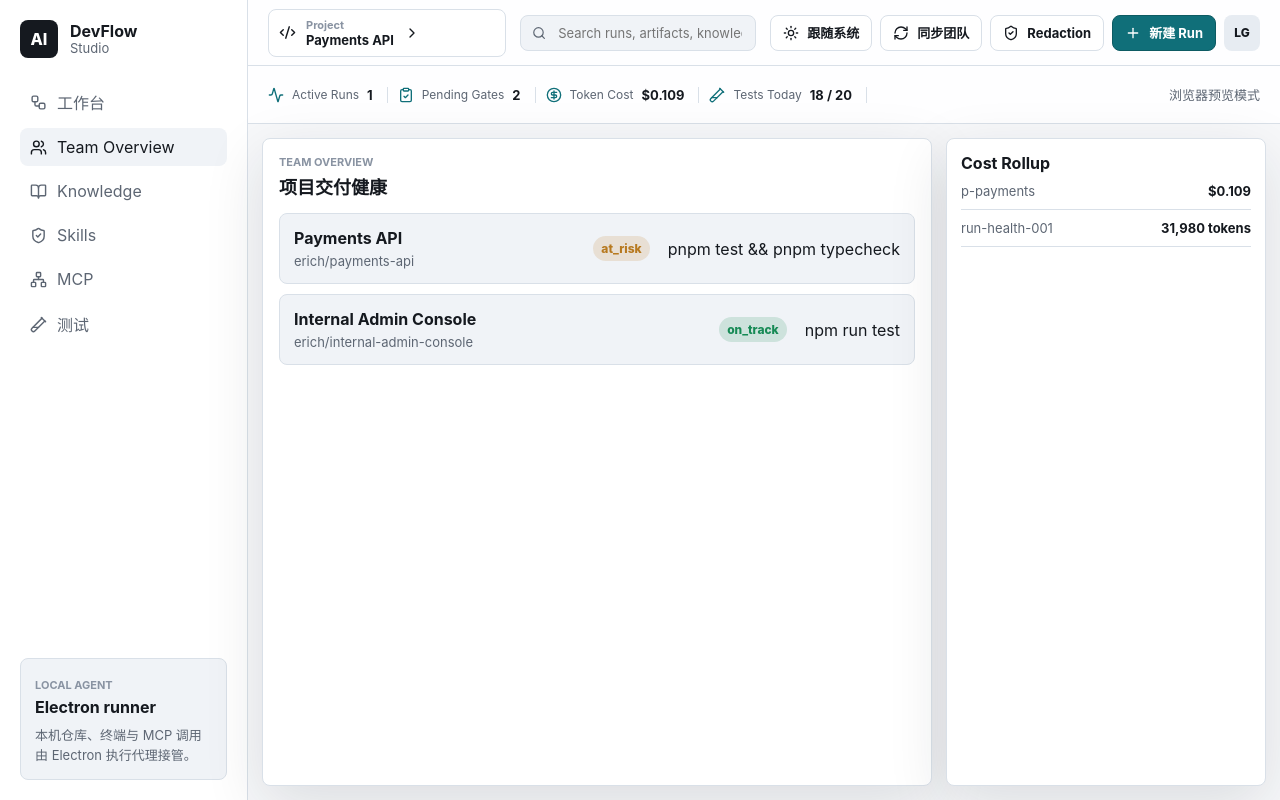
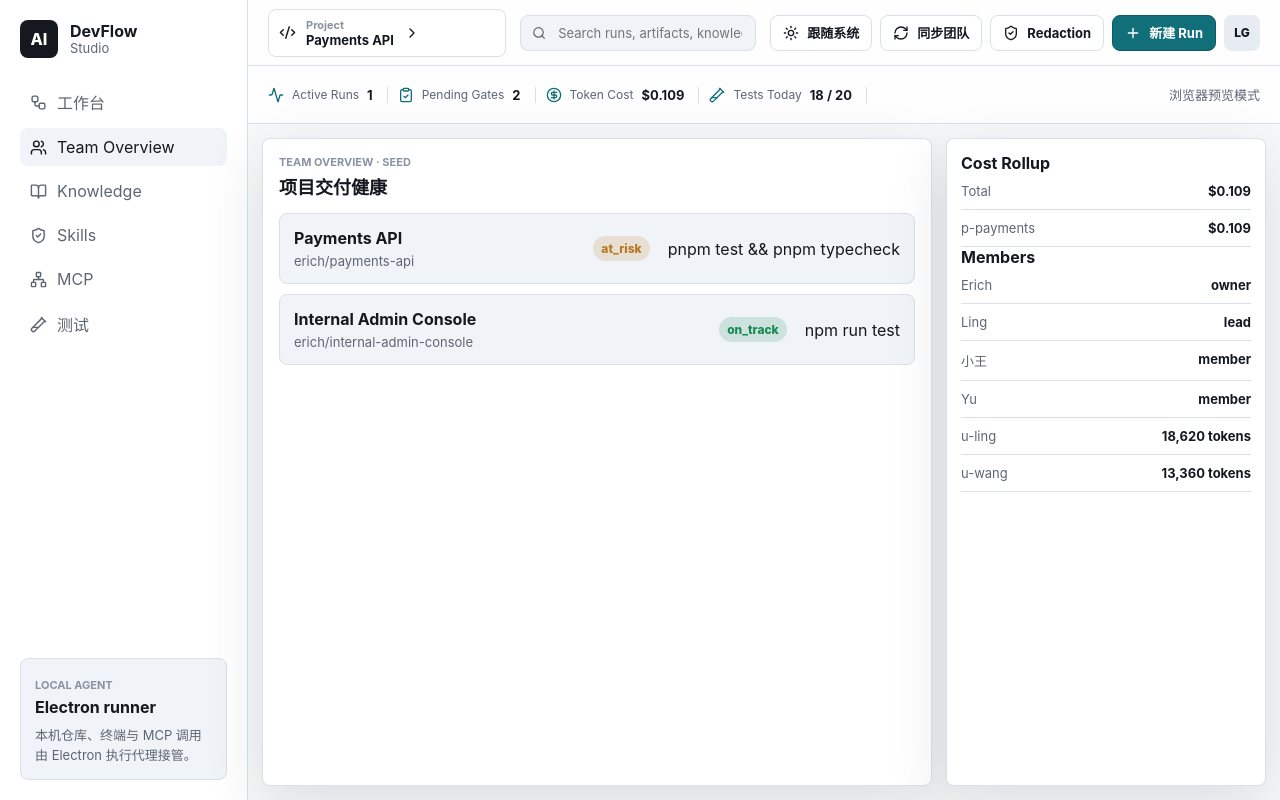
Before and after one commit to erich04/ai-devflow-studio, a React (Vite) app in the folder apps/desktop/: page / in a window 1280 px wide. Both pictures are taken after a click on the button "Team Overview". Built offline with nearby package versions, Linux system fonts and the light colour scheme.

Commit message:
Show remote team snapshot in desktop overview

```diff
--- a/apps/desktop/src/App.tsx
+++ b/apps/desktop/src/App.tsx
@@ -60,7 +60,10 @@ import {
   type DataOrigin,
   type LocalExecutionState,
   type LocalProject,
+  type Project,
+  type TeamMember,
   type TestEvidence,
+  type TokenUsageRollup,
   type WorkflowNode,
   type WorkflowRun,
 } from '@ai-devflow/shared'
@@ -95,6 +98,10 @@ const stageTone: Record<NodeStage, string> = {
   pr: 'amber',
   accept: 'rose',
 }
+
+const seedProjectRollups = rollupTokenUsage(tokenUsage, 'projectId')
+const seedMemberRollups = rollupTokenUsage(tokenUsage, 'userId')
+const seedTotalCost = formatUsd(tokenUsage.reduce((sum, row) => sum + row.costUsd, 0))
 
 function useThemePreference() {
   const [preference, setPreference] = useState<ThemePreference>(() =>
@@ -257,6 +264,11 @@ export function App() {
   const [events, setEvents] = useState<AgentEvent[]>(fixtureEvents)
   const [testEvidence, setTestEvidence] = useState<TestEvidence[]>([])
   const [localProjects, setLocalProjects] = useState<LocalProject[]>([])
+  const [teamProjects, setTeamProjects] = useState<Project[]>(projects)
+  const [teamMembers, setTeamMembers] = useState<TeamMember[]>(members)
+  const [teamProjectCost, setTeamProjectCost] = useState<TokenUsageRollup[]>(seedProjectRollups)
+  const [teamMemberCost, setTeamMemberCost] = useState<TokenUsageRollup[]>(seedMemberRollups)
+  const [teamTotalCost, setTeamTotalCost] = useState(seedTotalCost)
   const [selectedLocalProjectId, setSelectedLocalProjectId] = useState('')
   const [testCommandDraft, setTestCommandDraft] = useState('')
   const [commandSafety, setCommandSafety] = useState<CommandSafetyResult | null>(null)
@@ -294,11 +306,16 @@ export function App() {
   )
   const selectedLocalProject =
     localProjects.find((project) => project.id === selectedLocalProjectId) ?? localProjects[0]
-  const currentUser = members[1]
-  const totalCost = tokenUsage.reduce((sum, row) => sum + row.costUsd, 0)
+  const currentUser = teamMembers.find((member) => member.id === 'u-ling') ?? teamMembers[1]
   const flow = useMemo(() => (selectedRun ? buildFlow(selectedRun) : { nodes: [], edges: [] }), [selectedRun])
-  const runRollups = rollupTokenUsage(tokenUsage, 'runId')
-  const projectRollups = rollupTokenUsage(tokenUsage, 'projectId')
+
+  function resetTeamSnapshot() {
+    setTeamProjects(projects)
+    setTeamMembers(members)
+    setTeamProjectCost(seedProjectRollups)
+    setTeamMemberCost(seedMemberRollups)
+    setTeamTotalCost(seedTotalCost)
+  }
 
   function applyLocalExecutionState(state: LocalExecutionState) {
     setLocalProjects(state.projects)
@@ -321,6 +338,7 @@ export function App() {
       setArtifacts(state.artifacts)
       setEvents(state.events)
       setDataOrigin('local')
+      resetTeamSnapshot()
     } else {
       setRuns(fixtureRuns)
       setSelectedRunId((current) => fixtureRuns.some((run) => run.id === current) ? current : fixtureRuns[0]!.id)
@@ -331,6 +349,7 @@ export function App() {
       setArtifacts(fixtureArtifacts)
       setEvents(fixtureEvents)
       setDataOrigin('seed')
+      resetTeamSnapshot()
     }
 
     setTestEvidence(state.testEvidence)
@@ -432,6 +451,11 @@ export function App() {
       setArtifacts(snapshot.artifacts)
       setEvents(snapshot.events)
       setTestEvidence([])
+      setTeamProjects(snapshot.projects.length > 0 ? snapshot.projects : projects)
+      setTeamMembers(snapshot.members.length > 0 ? snapshot.members : members)
+      setTeamProjectCost(snapshot.projectCost)
+      setTeamMemberCost(snapshot.memberCost)
+      setTeamTotalCost(snapshot.totalCost)
       setDataOrigin(snapshot.runs.length > 0 ? 'remote' : 'seed')
 
       if (nextRun) {
@@ -658,6 +682,7 @@ export function App() {
       setSelectedRunId(persistedRun.id)
       setSelectedNodeId(persistedRun.currentNodeId)
       setDataOrigin('local')
+      resetTeamSnapshot()
     } catch (error) {
       setToast(error instanceof Error ? error.message : '保存新 Run 失败')
     }
@@ -717,7 +742,11 @@ export function App() {
             <Code2 size={17} />
             <div>
               <span>Project</span>
-              <strong>{projects.find((project) => project.id === selectedRun?.projectId)?.name}</strong>
+              <strong>
+                {teamProjects.find((project) => project.id === selectedRun?.projectId)?.name ??
+                  selectedRun?.projectId ??
+                  'No project'}
+              </strong>
             </div>
             <ChevronRight size={16} />
           </div>
@@ -755,7 +784,7 @@ export function App() {
         <section className="status-strip" aria-live="polite">
           <Metric label="Active Runs" value={String(runs.length)} icon={<Activity />} />
           <Metric label="Pending Gates" value="2" icon={<ClipboardCheck />} />
-          <Metric label="Token Cost" value={formatUsd(totalCost)} icon={<CircleDollarSign />} />
+          <Metric label="Token Cost" value={teamTotalCost} icon={<CircleDollarSign />} />
           <Metric label="Tests Today" value="18 / 20" icon={<TestTube2 />} />
           <span className="toast" data-testid="toast">{toast}</span>
         </section>
@@ -832,7 +861,14 @@ export function App() {
         )}
 
         {activeView === 'team' && (
-          <TeamOverview projectRollups={projectRollups} runRollups={runRollups} />
+          <TeamOverview
+            projects={teamProjects}
+            members={teamMembers}
+            projectRollups={teamProjectCost}
+            memberRollups={teamMemberCost}
+            totalCost={teamTotalCost}
+            dataOrigin={dataOrigin}
+          />
         )}
 
         {activeView === 'knowledge' && (
@@ -1072,17 +1108,25 @@ function Inspector({
 }
 
 function TeamOverview({
+  projects,
+  members,
   projectRollups,
-  runRollups,
+  memberRollups,
+  totalCost,
+  dataOrigin,
 }: {
-  projectRollups: ReturnType<typeof rollupTokenUsage>
-  runRollups: ReturnType<typeof rollupTokenUsage>
+  projects: Project[]
+  members: TeamMember[]
+  projectRollups: TokenUsageRollup[]
+  memberRollups: TokenUsageRollup[]
+  totalCost: string
+  dataOrigin: DataOrigin
 }) {
   return (
     <section className="page-grid" data-testid="team-overview">
       <div className="page-main">
         <div className="section-heading">
-          <span>Team Overview</span>
+          <span>Team Overview · {dataOrigin}</span>
           <strong>项目交付健康</strong>
         </div>
         {projects.map((project) => (
@@ -1098,13 +1142,24 @@ function TeamOverview({
       </div>
       <aside className="page-side">
         <strong>Cost Rollup</strong>
+        <div className="compact-row">
+          <span>Total</span>
+          <strong>{totalCost}</strong>
+        </div>
         {projectRollups.map((rollup) => (
           <div className="compact-row" key={rollup.key}>
             <span>{rollup.key}</span>
             <strong>{formatUsd(rollup.costUsd)}</strong>
           </div>
         ))}
-        {runRollups.map((rollup) => (
+        <strong>Members</strong>
+        {members.map((member) => (
+          <div className="compact-row" key={member.id}>
+            <span>{member.name}</span>
+            <strong>{member.role}</strong>
+          </div>
+        ))}
+        {memberRollups.map((rollup) => (
           <div className="compact-row" key={rollup.key}>
             <span>{rollup.key}</span>
             <strong>{rollup.totalTokens.toLocaleString()} tokens</strong>
```
Also changed, not shown: 3 other files (tests, documents, lock files or other folders).
